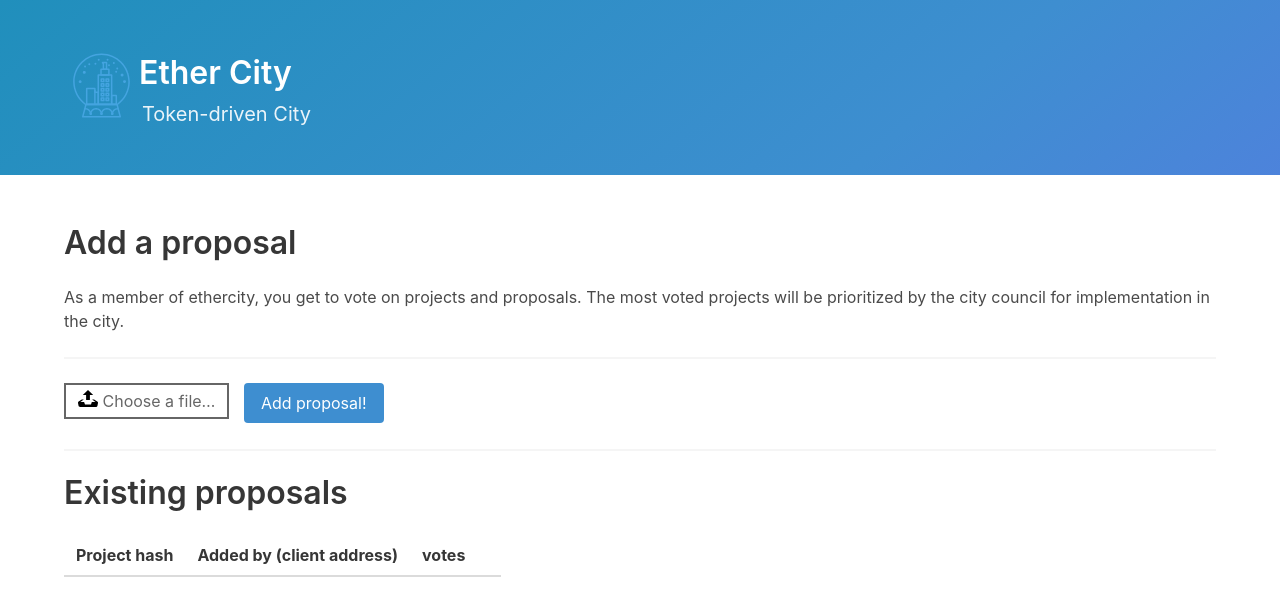
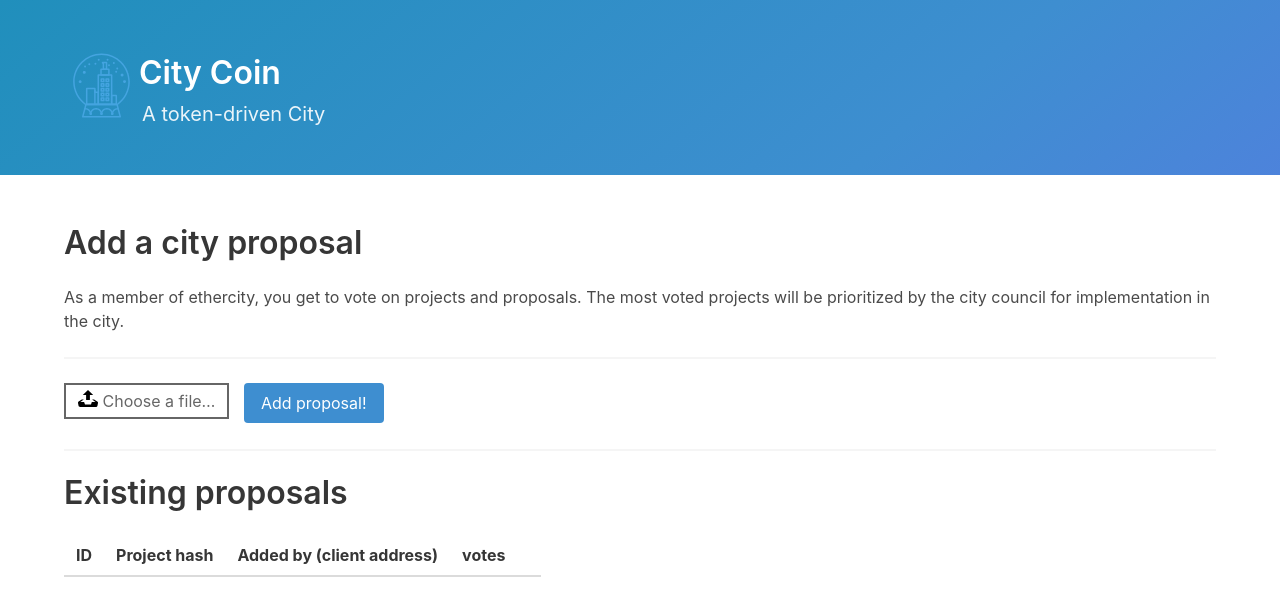
Before and after one commit to motatoes/ico_hackathon, a plain HTML site: page projects/projects.html in a window 1280 px wide. Drawn offline with nearby package versions, Linux system fonts and the light colour scheme; a script that the page names is missing.

Commit message:
added project ID

```diff
--- a/projects/projects.html
+++ b/projects/projects.html
@@ -50,10 +50,10 @@
         <div class="container">
           <h1 style="line-height: 50px" class="title">
           <img style="float: left" src="city.svg">
-            Ether City
+            City Coin
           </h1>
           <h2 style="margin-left: 78px" class="subtitle">
-            Token-driven City
+            A token-driven City
           </h2>
         </div>
       </div>
@@ -62,7 +62,7 @@
       <div style="height: 50px;"></div>
       <div class="container">
 
-      <h1 class="title">Add a proposal</h1>
+      <h1 class="title">Add a city proposal</h1>
 
       <p>As a member of ethercity, you get to vote on projects and proposals. The most voted projects will be prioritized by the city council for implementation in the city.</p>
 
@@ -86,6 +86,7 @@
       <table id="projectsTable" class="table">
         <thead>
           <tr>
+            <th>ID</th>
             <th>Project hash</th>
             <th>Added by (client address)</th>
             <th>votes</th>
@@ -168,6 +169,7 @@
 
             $('#projectsTable tr:last').after(`
               <tr>
+                <td>${i+1}</td>
                 <td>
                   <a style="color: #3273dc" class="is-info" href="http://gateway.ipfs.io/ipfs/${filehash}">` + v[1] + `</a>
                 </td>
```
